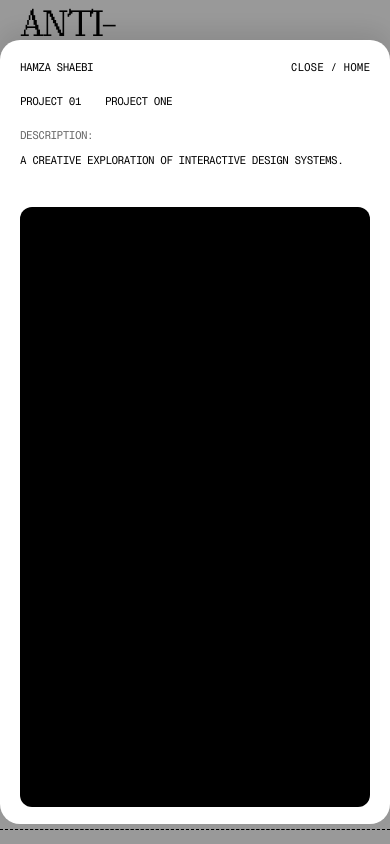
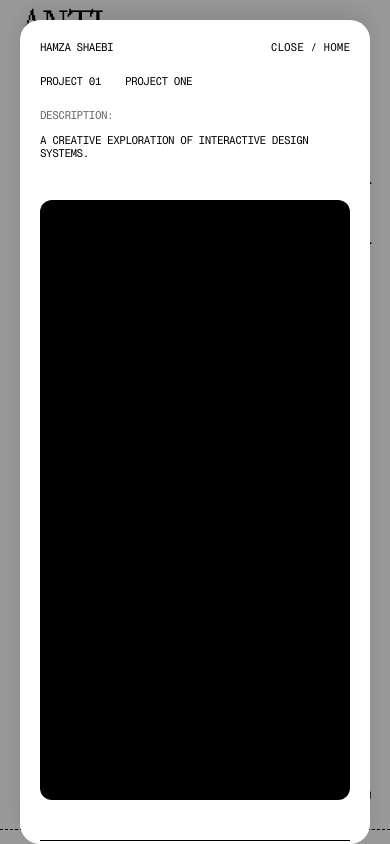
Before and after one commit to HShaebi11/about.byhamza.xyz, a Next.js app: page / in a window 390 px wide. Both pictures are taken after a click on the button "PROJECT ONE". Built offline with nearby package versions, Linux system fonts and the light colour scheme.

Commit message:
Adjust project sheet spacing and Safari viewport behavior
Co-Authored-By: Oz <oz-agent@warp.dev>

```diff
--- a/components/ProjectSheet.module.css
+++ b/components/ProjectSheet.module.css
@@ -1,9 +1,9 @@
 .overlay {
   position: fixed;
-  top: 0;
-  left: 0;
+  inset: 0;
   width: 100%;
-  height: 100%;
+  height: 100vh;
+  height: 100dvh;
   background-color: rgba(0, 0, 0, 0.4);
   z-index: 1000;
   display: flex;
@@ -13,11 +13,11 @@
 
 .sheet {
   background-color: #ffffff;
-  width: calc(100% - 120px);
-  height: calc(100% - 40px);
-  margin-bottom: 0;
-  border-top-left-radius: 20px;
-  border-top-right-radius: 20px;
+  width: calc(100% - 80px);
+  height: calc(100vh - 40px);
+  height: calc(100dvh - 40px);
+  margin: 40px 40px 0;
+  border-radius: 20px;
   overflow-y: auto;
   position: relative;
   box-shadow: 0 -10px 25px rgba(0, 0, 0, 0.1);
@@ -172,9 +172,10 @@
 
 @media (max-width: 768px) {
   .sheet {
-    width: 100%;
-    height: calc(100% - 60px); /* 40px top + 20px bottom */
-    margin-bottom: 20px;
+    width: calc(100% - 40px);
+    height: calc(100vh - 20px);
+    height: calc(100dvh - 20px);
+    margin: 20px 20px 0;
     border-radius: 20px;
   }
 
--- a/components/ProjectSheet.tsx
+++ b/components/ProjectSheet.tsx
@@ -40,7 +40,7 @@ export default function ProjectSheet({ isOpen, onClose, project }: ProjectSheetP
         className={styles.sheet}
         onClick={(e) => e.stopPropagation()}
         style={{
-          transform: isOpen ? 'translateY(0)' : 'translateY(100%)'
+          transform: isOpen ? 'translateY(0)' : 'translateY(calc(100% + env(safe-area-inset-bottom)))'
         }}
       >
         <div className={styles.content}>
```
